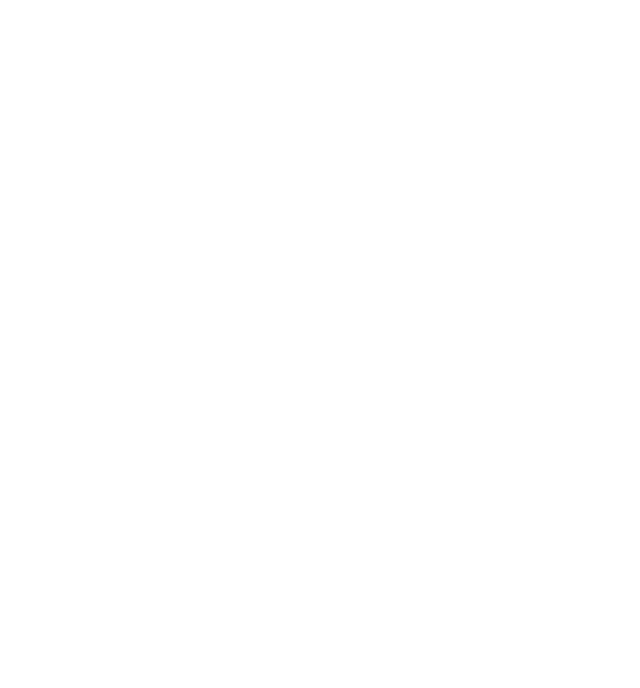
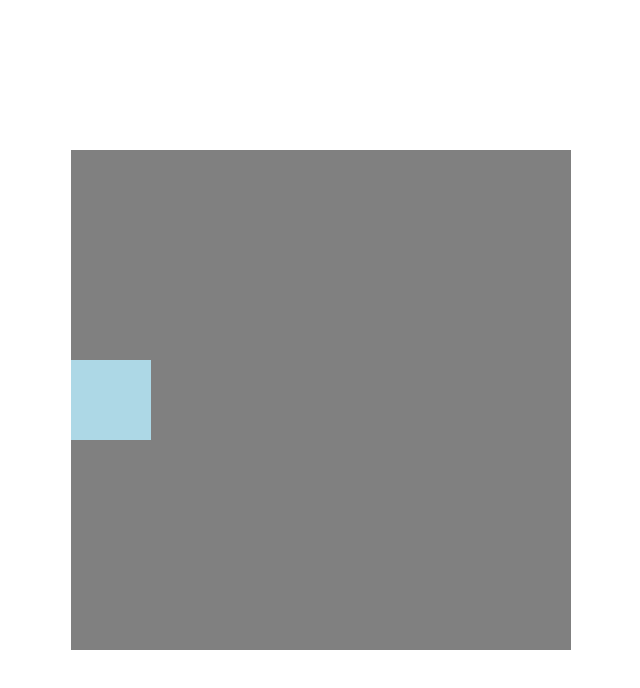
Before and after one commit to ObinnaUmerah/calculator, a plain HTML site: page index.html in a window 1280 px wide. Shown: the whole page, without its empty margins (319-959 px from the left). Drawn offline with Linux system fonts and the light colour scheme.

Commit message:
Added caculator outline to HTML and starter classes to CSS

```diff
--- a/index.html
+++ b/index.html
@@ -8,6 +8,13 @@
     <script src="script.js"></script>
 </head>
 <body>
+    <div class = "calculator">
+        <div class = "display"></div>
+        <div class = "buttons">
+            <div class = "operands"></div>
+            <div id = "clear"></div>
+        </div>
+    </div>
 
 </body>
 </html>
--- a/script.js
+++ b/script.js
@@ -14,6 +14,7 @@ function divide(x, y) {
     return x / y;
 }
 
+//Will be used to display numbers later
 let firstNum = 0;
 let operator;
 let secondNum = 0;
--- a/styles.css
+++ b/styles.css
@@ -0,0 +1,21 @@
+body{
+    height: 100vh;
+    margin: 0;
+    display: flex;
+    justify-content: center;
+    align-items: center;
+
+}
+.calculator{
+    background-color: gray;
+    width: 500px;
+    height: 500px;
+    display: flex;
+    align-items: center;
+}
+
+.display{
+    background-color: lightblue;
+    width: 80px;
+    height: 80px;
+}
```
